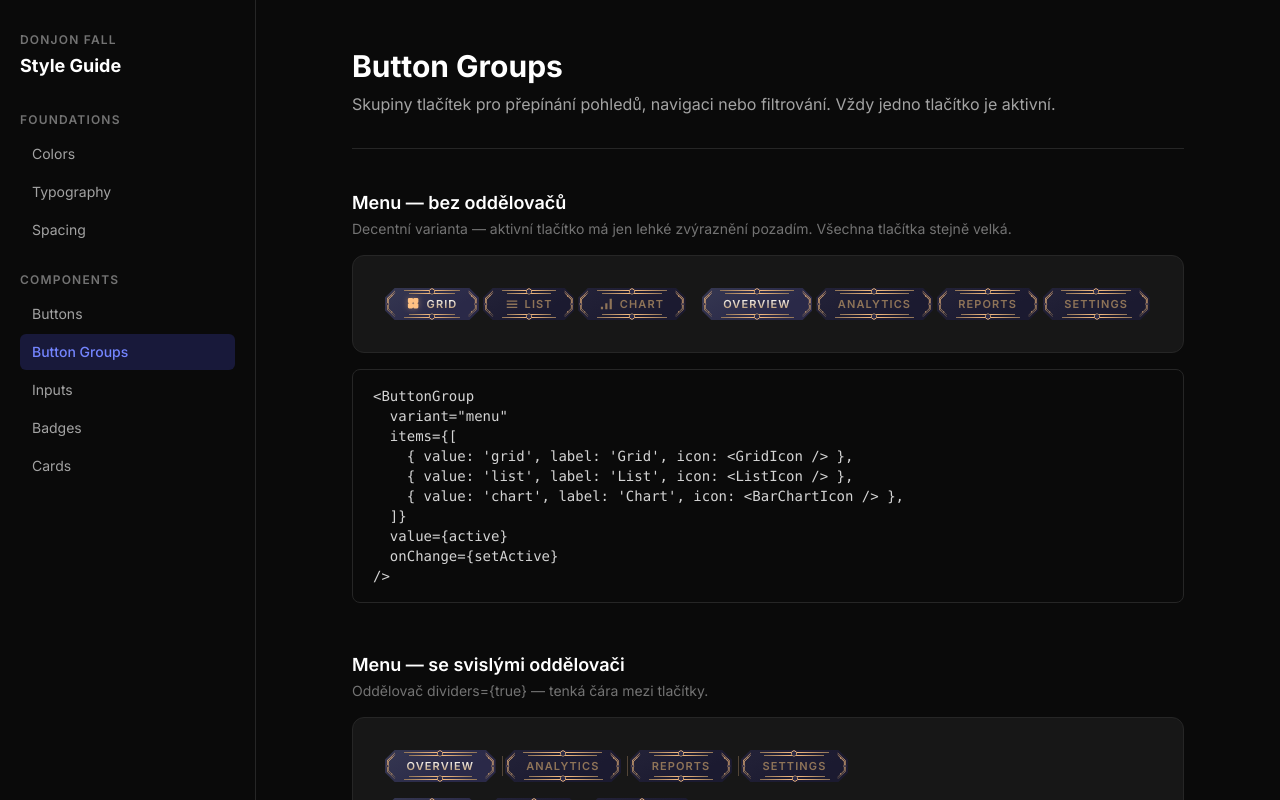
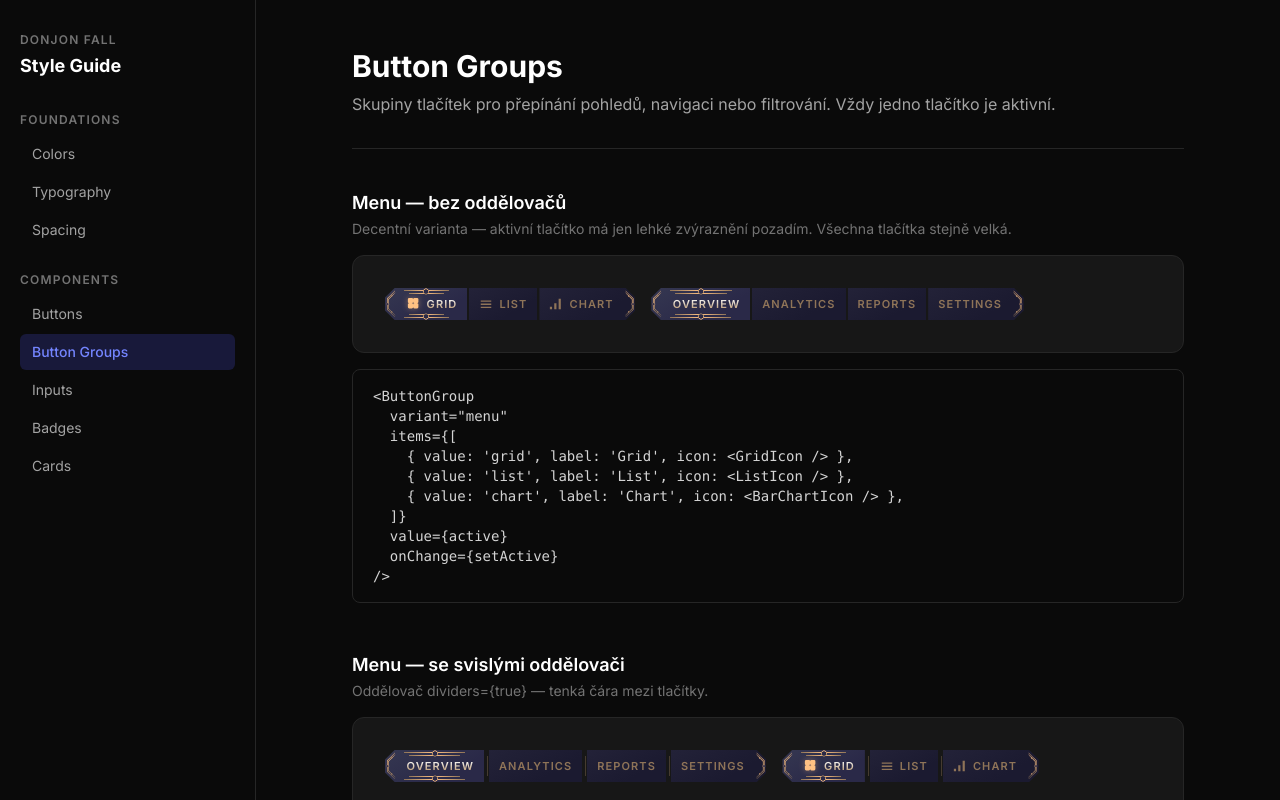
Before and after one commit to Tkaj39/Style-guite-donjon-fall, a React (Vite) app: page /button-groups in a window 1280 px wide. Shown: the top 800 px of the page. Built offline with nearby package versions, Linux system fonts and the light colour scheme.

Commit message:
feat: ButtonGroup — clipping and ornaments only on outermost left/right buttons
https://claude.ai/code/session_019NvYiabfFcKar27uYHaHZY

```diff
--- a/src/components/ButtonGroup.jsx
+++ b/src/components/ButtonGroup.jsx
@@ -1,6 +1,12 @@
 import { useId } from 'react'
 
-function octagon(cx) {
+function clipLeft(cx) {
+  return `polygon(${cx}px 0px,100% 0px,100% 100%,${cx}px 100%,0px calc(100% - ${cx}px),0px ${cx}px)`
+}
+function clipRight(cx) {
+  return `polygon(0px 0px,calc(100% - ${cx}px) 0px,100% ${cx}px,100% calc(100% - ${cx}px),calc(100% - ${cx}px) 100%,0px 100%)`
+}
+function clipBoth(cx) {
   return `polygon(${cx}px 0px,calc(100% - ${cx}px) 0px,100% ${cx}px,100% calc(100% - ${cx}px),calc(100% - ${cx}px) 100%,${cx}px 100%,0px calc(100% - ${cx}px),0px ${cx}px)`
 }
 
@@ -69,9 +75,7 @@ function HexOrnament({ uid, flip, edgePad, textPad }) {
       }} />
       <svg
         style={{ position: 'absolute', left: '50%', top: 0, transform: 'translateX(-50%)' }}
-        width="10.14" height="7"
-        viewBox="18.65 0 5.07 7"
-        fill="none"
+        width="10.14" height="7" viewBox="18.65 0 5.07 7" fill="none"
       >
         <defs>
           <linearGradient id={`${uid}-hg`} x1="21.1848" y1="0" x2="21.1848" y2="7" gradientUnits="userSpaceOnUse">
@@ -85,9 +89,8 @@ function HexOrnament({ uid, flip, edgePad, textPad }) {
 }
 
 const itemSizes = {
-  menu:         { h: 32, cx: 9.61,  px: 10 },
-  tabs:         { h: 32, cx: 9.61,  px: 10 },
-  tabsActive:   { h: 40, cx: 12.01, px: 14 },
+  base:      { h: 32, cx: 9.61,  px: 10 },
+  tabActive: { h: 40, cx: 12.01, px: 14 },
 }
 
 /**
@@ -106,14 +109,26 @@ export default function ButtonGroup({
 }) {
   const rawId = useId()
   const gid   = rawId.replace(/:/g, '')
+  const last  = items.length - 1
 
   return (
-    <div style={{ display: 'inline-flex', alignItems: 'center', gap: 4 }} role="group">
+    <div style={{ display: 'inline-flex', alignItems: 'center', gap: 2 }} role="group">
       {items.map((item, i) => {
         const isActive = item.value === value
-        const s = (variant === 'tabs' && isActive) ? itemSizes.tabsActive : itemSizes[variant]
+        const isFirst  = i === 0
+        const isLast   = i === last
+        const isOnly   = isFirst && isLast
+        const s = (variant === 'tabs' && isActive) ? itemSizes.tabActive : itemSizes.base
         const ornW = Math.round(24 * (s.h / 66) * 10) / 10
-        const uid  = `${gid}-${i}`
+
+        const clipPath = isOnly   ? clipBoth(s.cx)
+                       : isFirst  ? clipLeft(s.cx)
+                       : isLast   ? clipRight(s.cx)
+                       : undefined
+
+        const paddingLeft  = isFirst || isOnly ? s.px + ornW : s.px
+        const paddingRight = isLast  || isOnly ? s.px + ornW : s.px
+        const uid = `${gid}-${i}`
 
         return (
           <div key={item.value} style={{ display: 'flex', alignItems: 'center' }}>
@@ -121,11 +136,10 @@ export default function ButtonGroup({
               <span
                 aria-hidden="true"
                 style={{
-                  width: 1,
-                  height: 20,
-                  margin: '0 2px',
+                  width: 1, height: 20,
+                  margin: '0 1px',
                   background: '#8F7458',
-                  opacity: 0.5,
+                  opacity: 0.4,
                   flexShrink: 0,
                 }}
               />
@@ -137,8 +151,9 @@ export default function ButtonGroup({
               style={{
                 position: 'relative',
                 height: s.h,
-                padding: `0 ${s.px + ornW}px`,
-                clipPath: octagon(s.cx),
+                paddingLeft,
+                paddingRight,
+                clipPath,
                 background: isActive
                   ? 'linear-gradient(150deg,#353751 0%,#2A2948 70%)'
                   : 'linear-gradient(150deg,#232238 0%,#1B1A30 70%)',
@@ -150,12 +165,12 @@ export default function ButtonGroup({
                 cursor: 'pointer',
                 transition: 'filter 150ms',
               }}
-              className="hover:brightness-110 active:brightness-90 focus:outline-none focus-visible:brightness-110 disabled:opacity-40"
+              className="hover:brightness-110 active:brightness-90 focus:outline-none focus-visible:brightness-110"
             >
-              <SideOrnament h={s.h} uid={`${uid}l`} />
-              <SideOrnament h={s.h} uid={`${uid}r`} flip />
-              <HexOrnament uid={`${uid}t`} edgePad={s.cx + 8} textPad={s.px + ornW} />
-              <HexOrnament uid={`${uid}b`} flip edgePad={s.cx + 8} textPad={s.px + ornW} />
+              {(isFirst || isOnly) && <SideOrnament h={s.h} uid={`${uid}l`} />}
+              {(isLast  || isOnly) && <SideOrnament h={s.h} uid={`${uid}r`} flip />}
+              {(isFirst || isOnly) && <HexOrnament uid={`${uid}t`} edgePad={s.cx + 8} textPad={s.px + ornW} />}
+              {(isFirst || isOnly) && <HexOrnament uid={`${uid}b`} flip edgePad={s.cx + 8} textPad={s.px + ornW} />}
 
               {item.icon && (
                 <span style={{
```
